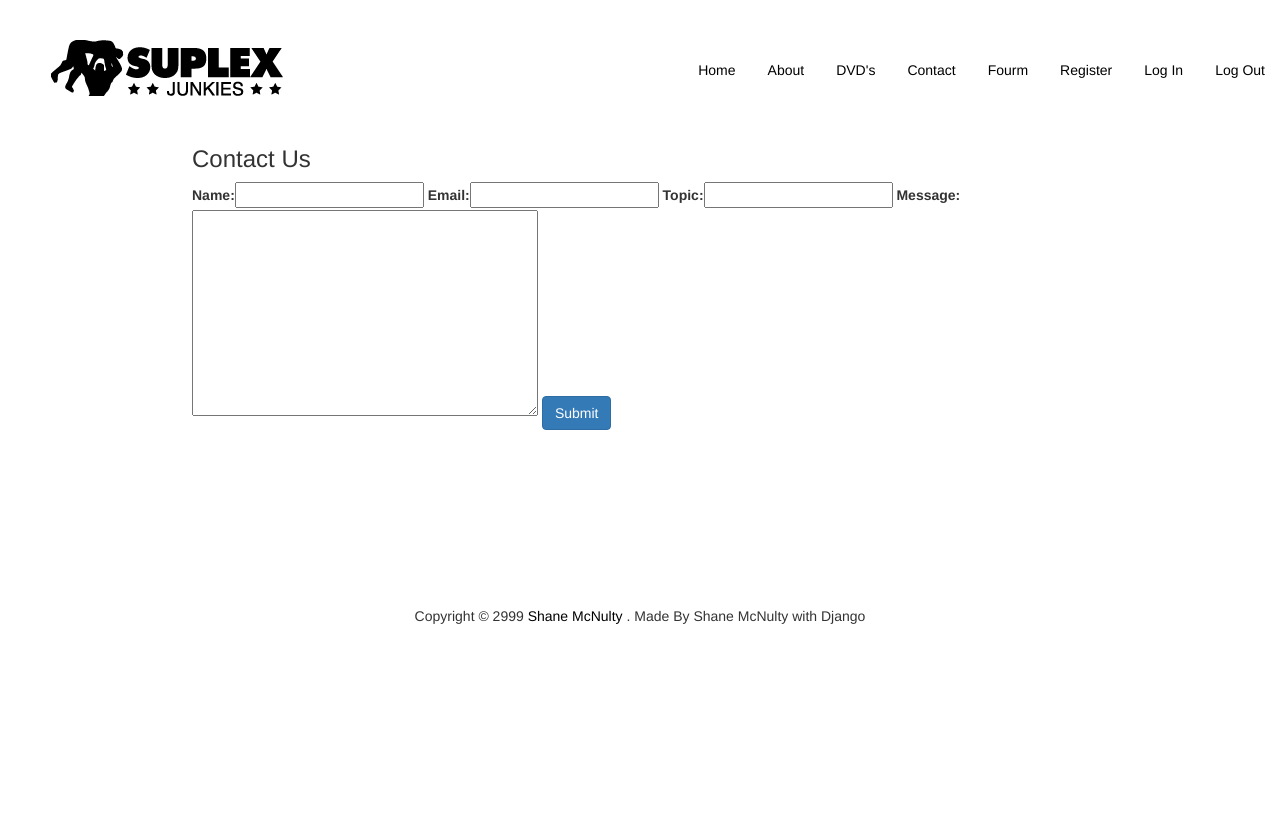
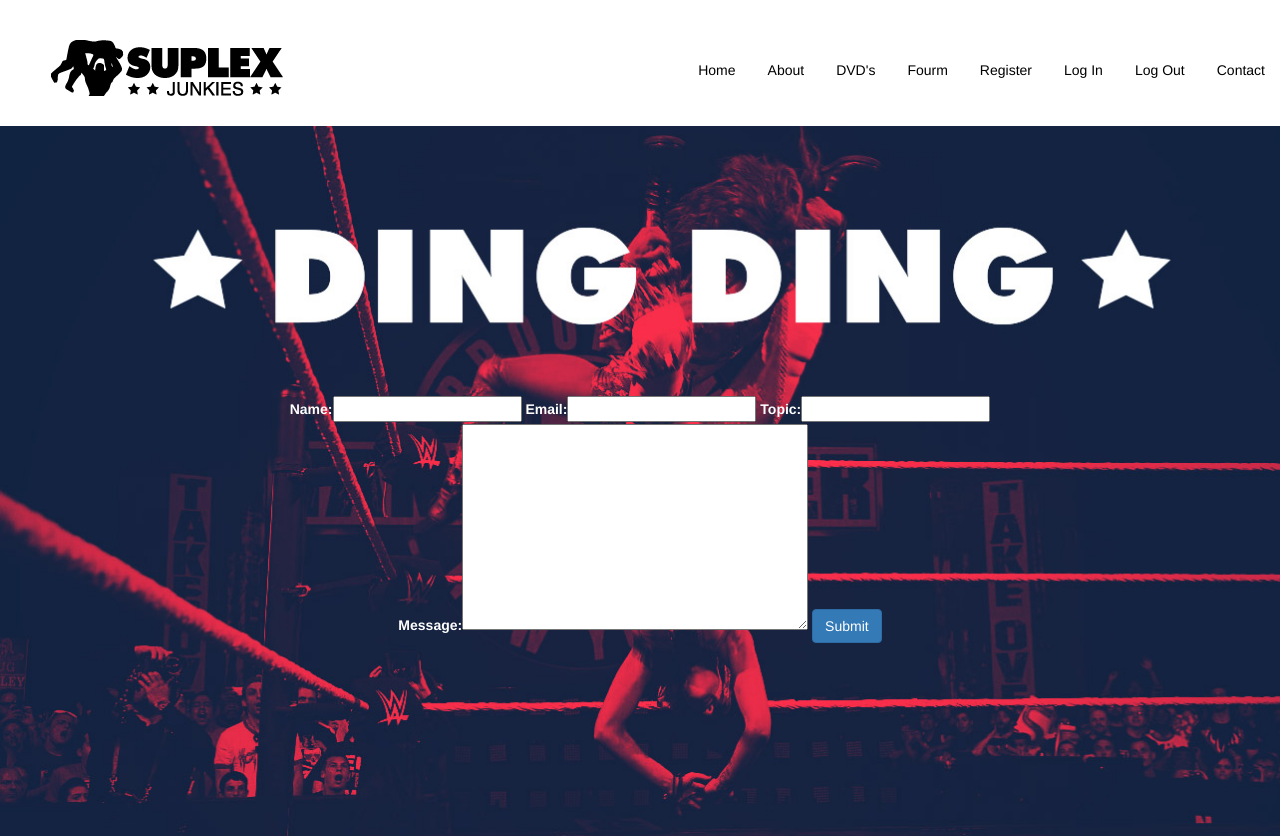
Before and after one commit to shanemcnulty/First_Django_Project, a Django app: page /contact/ in a window 1280 px wide. Before the commit the page ends 624 px from the top, so only its background shows below. Run offline with Django 3.2, Linux system fonts and the light colour scheme; parts of the project's set-up code (start-up, migrations or seed data) failed here and were passed over; some libraries are stand-ins or nearby versions.

Commit message:
fourth commit

```diff
--- a/static/css/style.css
+++ b/static/css/style.css
@@ -7,7 +7,7 @@
 /* Custom container */
 .container-narrow {
     margin: 0 auto;
-    max-width: 80%;
+    max-width: 60%;
     height: 500px;
     padding-top: 30px;
 }
@@ -15,7 +15,6 @@
 .container-wide{
     margin: 0 auto;
     max-width: 70%;
-    height: 500px;
     padding-top: 30px;
 }
 
@@ -44,7 +43,7 @@
 .background {
     background-image: url("/media/img/main.jpg");
     background-size: cover;
-    height: 600px;
+    height: 650px;
     text-align: center;
     margin-top: 30px;
     width: 100%;
@@ -95,27 +94,63 @@
 .about {
     background-image: url("/media/img/about1.jpg");
     background-size: cover;
-    height: 550px;
+    height: 400px;
     text-align: center;
     margin-top: 30px;
     width: 100%;
     color: black;
 }
 
-.abouttext{
-    padding-top: 425px;
+.dvd {
+    background-image: url("/media/img/dvd.jpg");
+    background-size: cover;
+    height: 400px;
+    text-align: center;
+    margin-top: 30px;
+    width: 100%;
 }
 
-.dvd {
-    background-image: url("/media/img/about1.jpg");
+.ding {
+    background-image: url("/media/img/ding.jpg");
     background-size: cover;
-    height: 550px;
+    height: 710px;
+    text-align: center;
+    margin-top: 30px;
+    width: 100%;
+}
+
+.regb {
+    background-image: url("/media/img/reg.jpg");
+    background-size: cover;
+    height: 900px;
     text-align: center;
     margin-top: 30px;
     width: 100%;
 }
 
 .product{
-    display: block;
-    padding-top: 430px;
+    padding-top: 330px;
 }
+
+thead{
+    color: white;
+}
+
+.abouttext{
+    padding: 20px;
+    background-color: white;
+}
+
+.form{
+    margin-top: 240px;
+    color: white;
+}
+
+textarea.form-control {
+    height: 80px;
+}
+
+.reg {
+    color: white;
+    padding-top: 250px;
+}
--- a/templates/base.html
+++ b/templates/base.html
@@ -22,11 +22,11 @@
             <li><a href=" {% url 'home' %} ">Home</a></li>
             <li><a href="/pages/about">About</a></li>
             <li><a href=" {% url 'products' %} ">DVD's</a></li>
-            <li><a href=" {% url 'contact' %} ">Contact</a></li>
             <li><a href=" {% url 'forum' %} ">Fourm</a></li>
             <li><a href=" {% url 'register' %} "> Register </a></li>
             <li><a href=" {% url 'login' %} "> Log In </a></li>
             <li><a href=" {% url 'logout' %} "> Log Out </a></li>
+            <li><a href=" {% url 'contact' %} ">Contact</a></li>
         </ul>
         <div id="logo-nav">
             <a href="#"><img src="/media/img/nav-logo.png" alt="logo"></a>
@@ -47,10 +47,10 @@
         {% block content %}
         {% endblock %}
     <hr>
-    <div class="footer">
+   <!-- <div class="footer">
         <p>Copyright © 2999 <a href="http://www.mcnultyshane.com">Shane McNulty
         </a>. Made By Shane McNulty with Django </p>
-    </div>
+    </div>-->
 </div>
 </body>
 
--- a/templates/contact.html
+++ b/templates/contact.html
@@ -1,13 +1,14 @@
 {% extends "base.html" %}
 {% block content %}
+    <div class="ding">
     {% load bootstrap_tags %}
-    <div class="container-wide">
-        <h3>Contact Us</h3>
+    <div class="container-narrow">
 
-        <form method="POST" enctype="multipart/form-data">
+        <form class="form" method="POST" enctype="multipart/form-data">
             {% csrf_token %}
             {{ form | as_bootstrap }}
             <button type="submit" class=" btn btn btn-primary">Submit</button>
         </form>
     </div>
+    </div>
 {% endblock %}
--- a/templates/flatpages/default.html
+++ b/templates/flatpages/default.html
@@ -1,7 +1,7 @@
 {% extends 'base.html' %}
 {% block content %}
     <div class="about"></div>
-    <div class="container-wide product">
+    <div class="container-wide">
         <div class="abouttext">
             {{ flatpage.content }}
         </div>
--- a/templates/index.html
+++ b/templates/index.html
@@ -5,8 +5,8 @@
             <div id="logo">
                 <a href="#"><img src="/media/img/logo.png" alt="logo"></a>
             </div>
-            <p class="lead">The Squared Circle Meca</p>
-            <a class="btn btn-large btn-success" href="contact">Be Social and Contact us</a><br/>
+            <p class="lead">The Squared Circle Mecca</p>
+            <a class="btn btn-large btn-success" href="contact">Join Suplex City</a><br/>
         </div>
     <hr>
 
--- a/templates/login.html
+++ b/templates/login.html
@@ -1,6 +1,7 @@
 {% extends "base.html" %}
 {% load bootstrap_tags %}
 {% block content %}
+    <div class="container-wide">
         <form role="form" method="post" action=" {% url 'login' %} ">
             <legend>Login</legend>
             {% csrf_token %}
@@ -9,4 +10,5 @@
                 <button type="submit" class="btn btn-primary">Login</button>
             </div>
         </form>
+    </div>
 {% endblock %}
--- a/templates/register.html
+++ b/templates/register.html
@@ -13,12 +13,15 @@
 {% endblock %}
 
 {% block content %}
+    <div class="regb">
+        <div class="container-narrow reg">
             <form role="form" method="post" action=" {% url 'register' %} " id="register-form">
-        <legend> Create a new account</legend>
                 {% csrf_token %}
                 {{ form | as_bootstrap }}
                 <div class="form-group">
                     <button type="submit" class="btn btn-primary"> Create account</button>
                 </div>
             </form>
+        </div>
+    </div>
 {% endblock %}
```
Also changed, not shown: db.sqlite3, media/img/ding.jpg (added), media/img/dvd.jpg (added), media/img/reg.jpg (added), 2 other files. Lines whose indentation alone changed are shown as unchanged.
